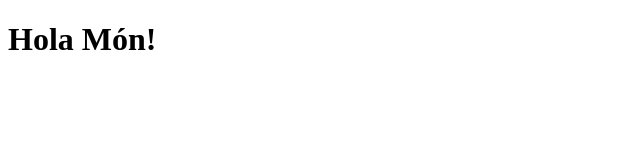
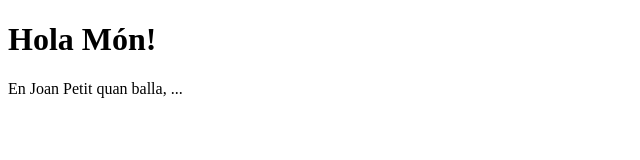
Before and after one commit to atregon/UF2.N1.Versions, a plain HTML site: page index.html in a window 1280 px wide. Shown: the whole page, without its empty margins (0-640 px from the left). Drawn offline with Linux system fonts and the light colour scheme.

Commit message:
3r Commit -index.html: En Joan Petit

```diff
--- a/index.html
+++ b/index.html
@@ -7,6 +7,7 @@
 <body>
 
     <h1>Hola Món!</h1>
+        <p>En Joan Petit quan balla, ... </p>
 
 </body>
 </html>
```
